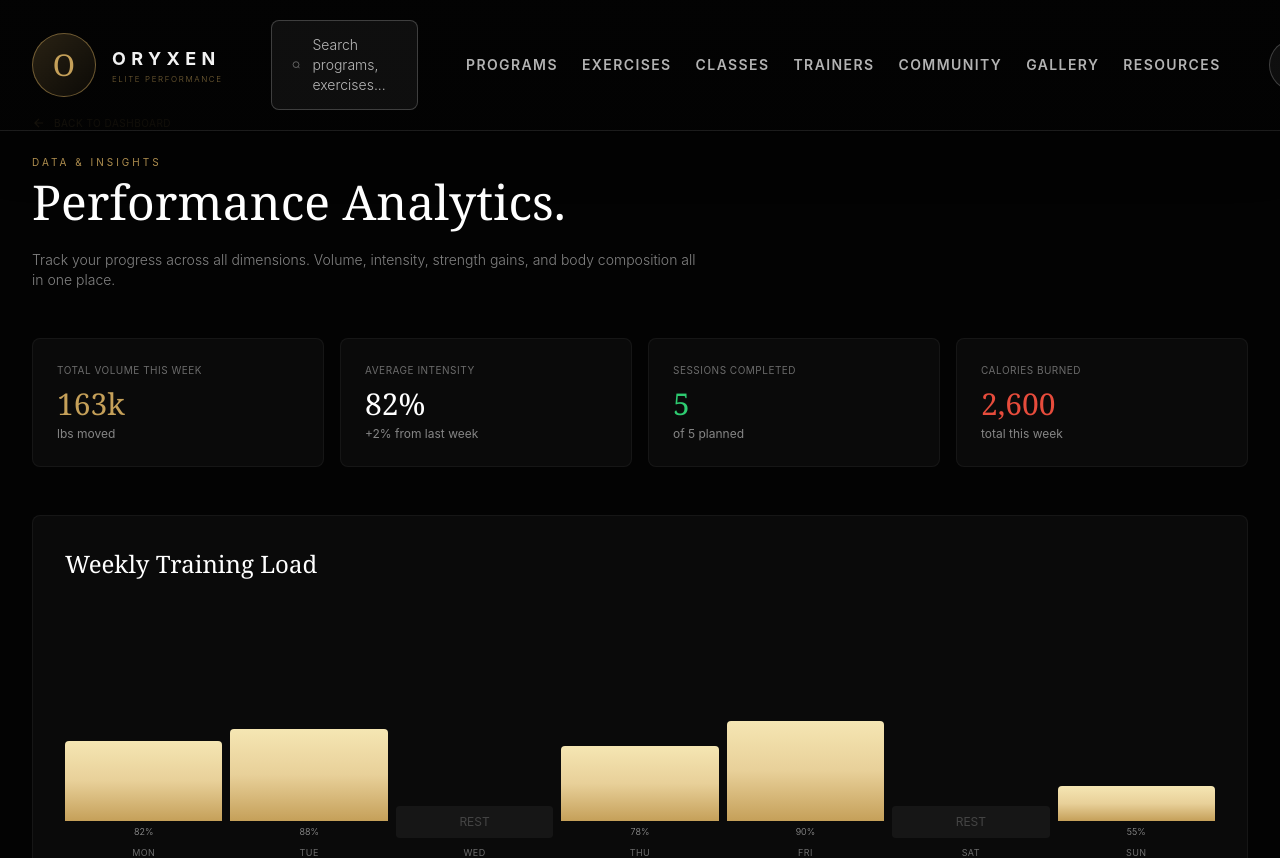
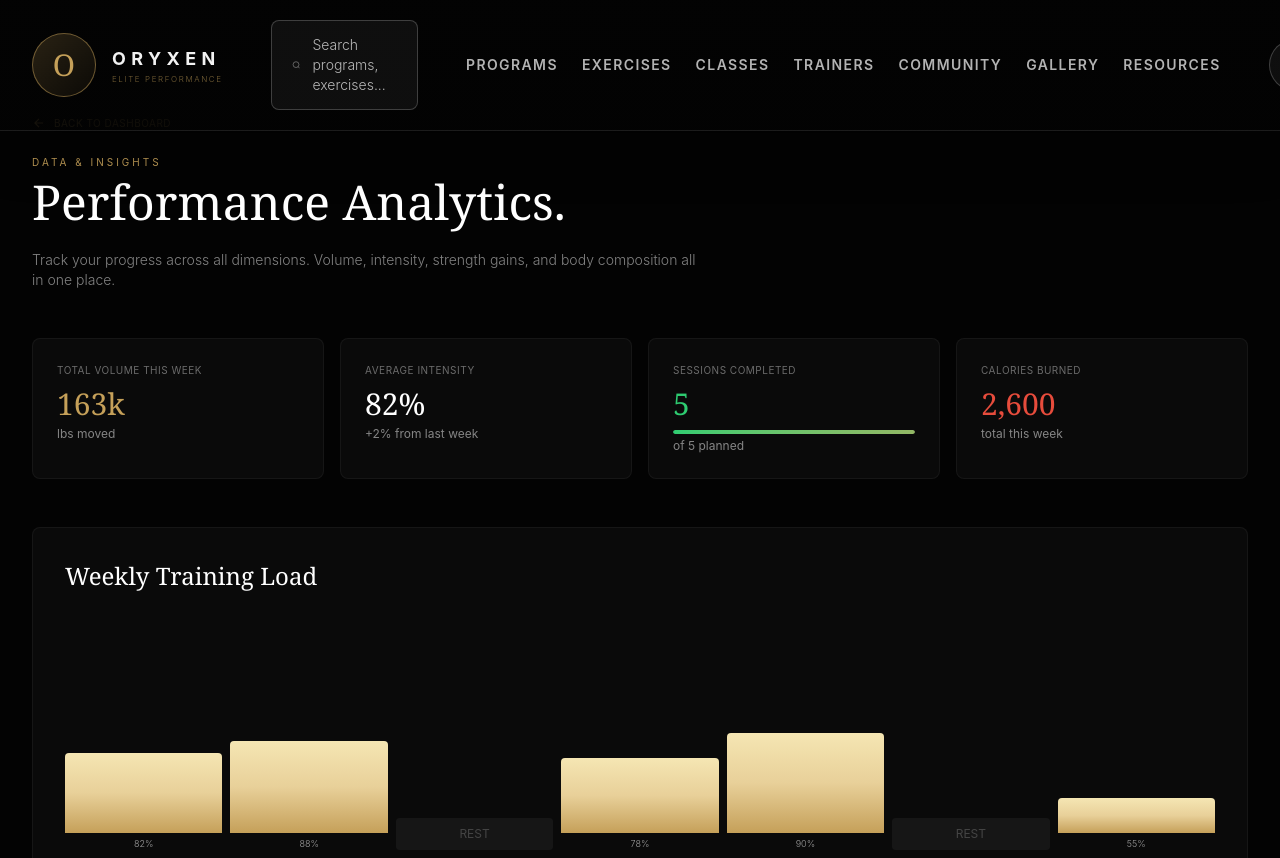
Before and after one commit to Aschio12/oryxen-frontend-2z, a Next.js app in the folder apps/frontend/: page /analytics in a window 1280 px wide. Shown: the top 858 px of the page. Built offline with nearby package versions, Linux system fonts and the light colour scheme.

Commit message:
feat: add GalleryAnimation component to gallery detail, add stagger and progress bar animations to analytics page

```diff
--- a/apps/frontend/src/app/analytics/page.tsx
+++ b/apps/frontend/src/app/analytics/page.tsx
@@ -53,17 +53,20 @@ export default function AnalyticsPage() {
             <p className="mt-2 font-serif text-3xl text-[#C5A059]">163k</p>
             <p className="mt-1 text-xs text-white/50">lbs moved</p>
           </div>
-          <div className="rounded-lg border border-white/5 bg-[#0A0A0A] p-6">
+          <div className="rounded-lg border border-white/5 bg-[#0A0A0A] p-6 motion-stagger-1">
             <p className="text-[10px] uppercase tracking-wider text-white/40">Average Intensity</p>
             <p className="mt-2 font-serif text-3xl text-white">82%</p>
             <p className="mt-1 text-xs text-white/50">+2% from last week</p>
           </div>
-          <div className="rounded-lg border border-white/5 bg-[#0A0A0A] p-6">
+          <div className="rounded-lg border border-white/5 bg-[#0A0A0A] p-6 motion-stagger-2">
             <p className="text-[10px] uppercase tracking-wider text-white/40">Sessions Completed</p>
             <p className="mt-2 font-serif text-3xl text-[#2ECC71]">5</p>
+            <div className="mt-2 h-1 w-full rounded-full bg-white/10 overflow-hidden">
+              <div className="h-full w-full bg-gradient-to-r from-[#2ECC71] to-[#C5A059] animate-progress-shift rounded-full" />
+            </div>
             <p className="mt-1 text-xs text-white/50">of 5 planned</p>
           </div>
-          <div className="rounded-lg border border-white/5 bg-[#0A0A0A] p-6">
+          <div className="rounded-lg border border-white/5 bg-[#0A0A0A] p-6 motion-stagger-3">
             <p className="text-[10px] uppercase tracking-wider text-white/40">Calories Burned</p>
             <p className="mt-2 font-serif text-3xl text-[#E74C3C]">2,600</p>
             <p className="mt-1 text-xs text-white/50">total this week</p>
--- a/apps/frontend/src/app/gallery/[id]/page.tsx
+++ b/apps/frontend/src/app/gallery/[id]/page.tsx
@@ -1,8 +1,9 @@
 'use client';
 
 import Link from 'next/link';
-import { notFound, useRouter } from 'next/navigation';
+import { notFound } from 'next/navigation';
 import { useState } from 'react';
+import { GalleryAnimation } from '@/components/GalleryAnimation';
 
 interface TransformationStory {
   id: string;
@@ -240,8 +241,16 @@ export default function GalleryDetail({ params }: { params: { id: string } }) {
             {/* Sidebar */}
             <div className="space-y-8">
               {/* Testimonial */}
-              <div className="rounded-xl border border-white/10 bg-[#0A0A0A] p-6 motion-reveal sticky top-32">
-                <div className="bg-gradient-to-br from-[#C5A059]/5 to-transparent rounded-lg p-6 -m-2 mb-6">
+              <div className="rounded-xl border border-white/10 bg-[#0A0A0A] overflow-hidden motion-reveal sticky top-32">
+                {/* Gallery Animation */}
+                <div className="h-[180px] bg-gradient-to-br from-[#C5A059]/5 via-[#0A0A0A] to-[#030303] border-b border-white/5">
+                  <div className="absolute inset-0 bg-[radial-gradient(circle_at_50%_50%,rgba(46,204,113,0.05),transparent_70%)]" />
+                  <div className="w-full h-full flex items-center justify-center">
+                    <GalleryAnimation category={story.category} />
+                  </div>
+                </div>
+                <div className="p-6">
+                <div className="bg-gradient-to-br from-[#C5A059]/5 to-transparent rounded-lg p-6 -mb-2 mb-6">
                   <p className="text-[10px] uppercase tracking-wider text-[#C5A059] mb-4">Athlete Testimonial</p>
                   <div className="relative">
                     <span className="absolute -top-2 -left-1 text-3xl text-[#C5A059]/20 font-serif">"</span>
```
